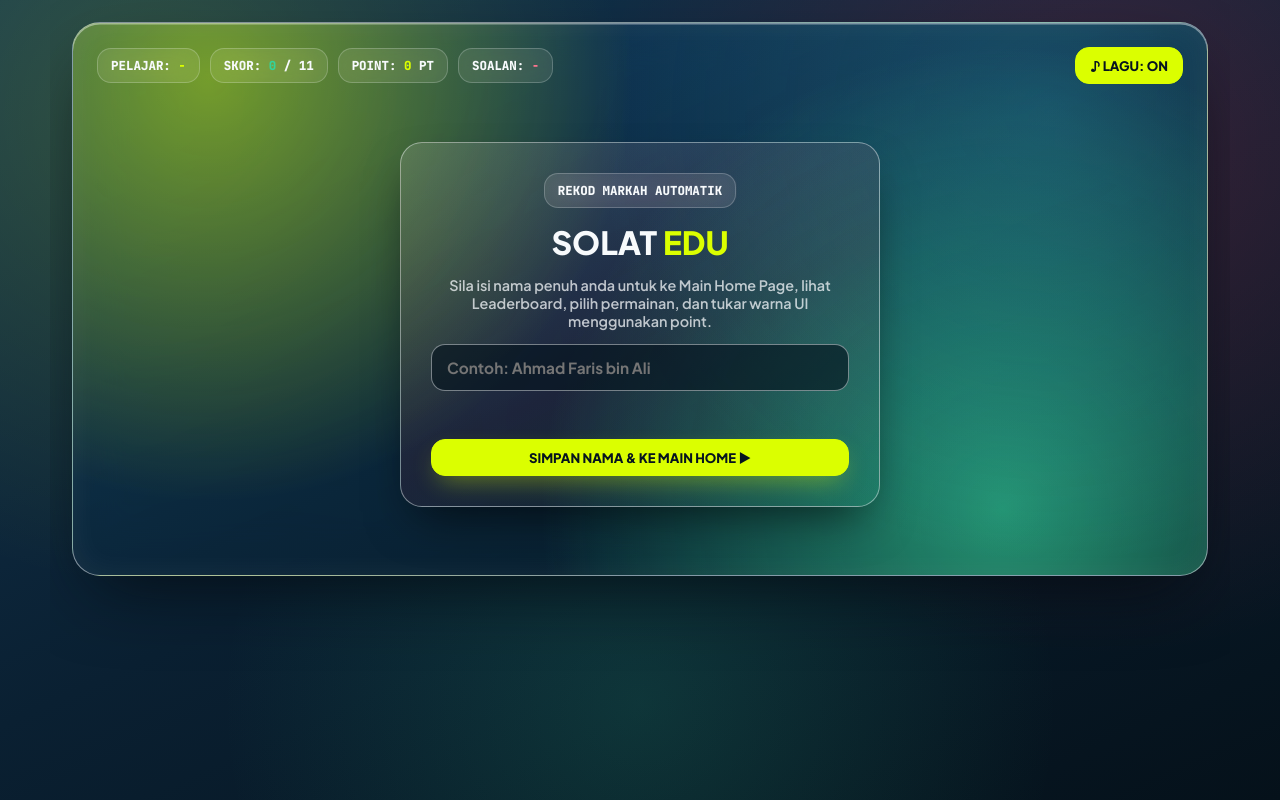
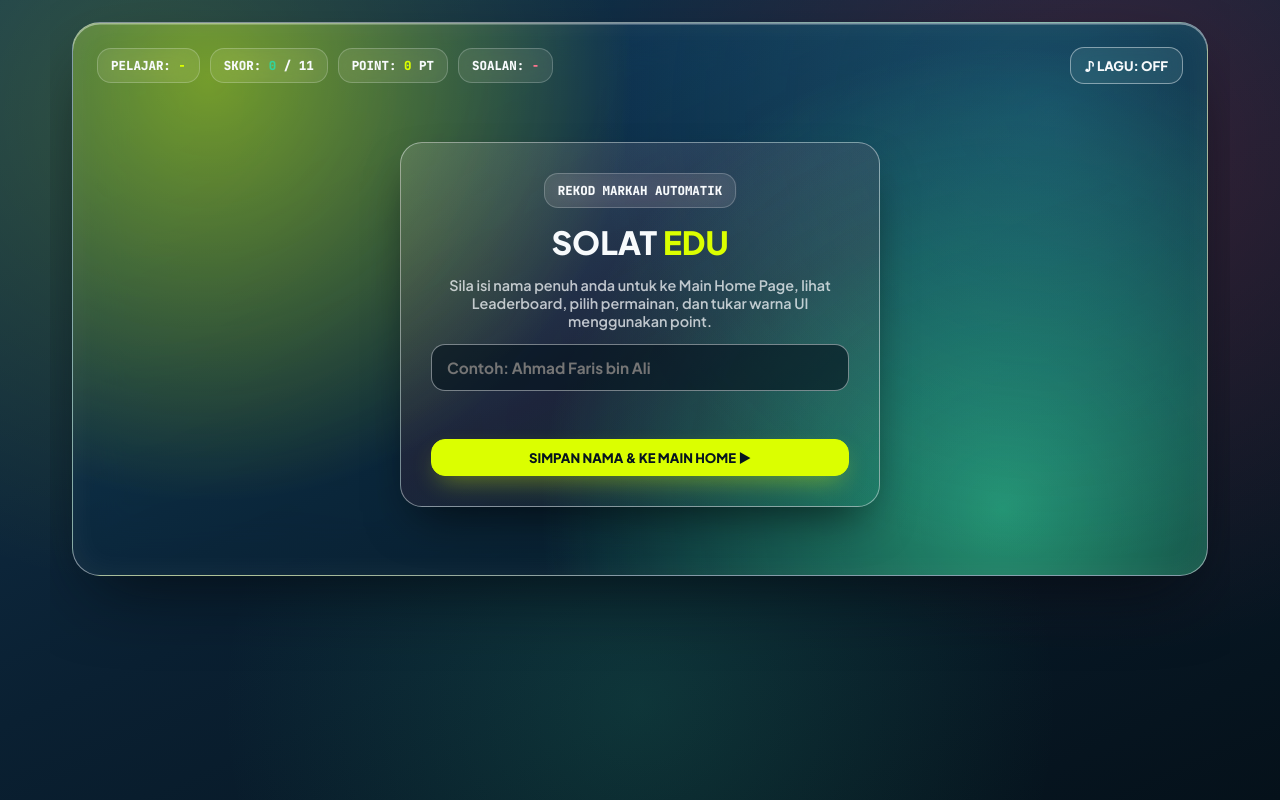
Before and after one commit to smassrgb/Aktiviti-1, a plain HTML site: page index.html in a window 1280 px wide. Drawn offline with Linux system fonts and the light colour scheme.

Commit message:
Update index.html

```diff
--- a/index.html
+++ b/index.html
@@ -685,7 +685,7 @@
         </div>
 
         <div class="se-brand-group">
-          <button type="button" class="se-btn" id="btnToggleMusic" title="Main / Jeda Lagu Latar">♪ LAGU: ON</button>
+          <button type="button" class="se-btn" id="btnToggleMusic" title="Main / Jeda Lagu Latar">♪ LAGU: OFF</button>
         </div>
 
         <div class="se-brand-group" id="topActionBar" style="display:none;">
@@ -865,7 +865,9 @@
       var bgmAudio = new Audio(MUSIC_URL);
       bgmAudio.loop = true;
       bgmAudio.volume = 0.35;
-      var musicEnabled = true;
+      bgmAudio.autoplay = false;
+      bgmAudio.preload = 'none';
+      var musicEnabled = false;
       var btnToggleMusic = document.getElementById('btnToggleMusic');
 
       function syncMusicButton() {
@@ -890,11 +892,6 @@
           }
         });
       }
-
-      document.addEventListener('pointerdown', function onFirstGesture() {
-        tryPlayBgm();
-        document.removeEventListener('pointerdown', onFirstGesture);
-      });
 
       syncMusicButton();
 
@@ -2346,7 +2343,6 @@
       loadRecords();
       loadThemePref();
       resizeCanvas();
-      tryPlayBgm();
     })();
   </script>
 </body>
```
